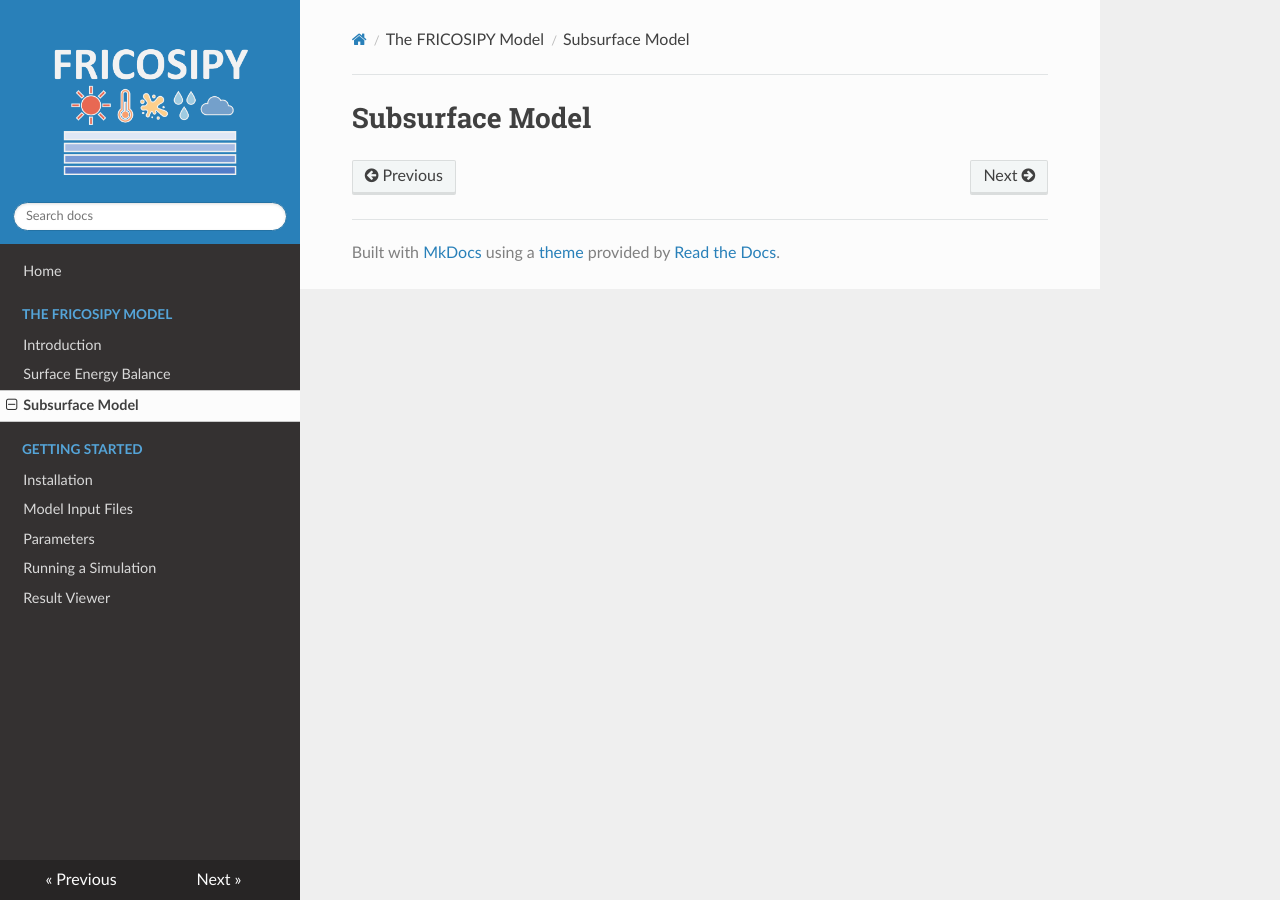
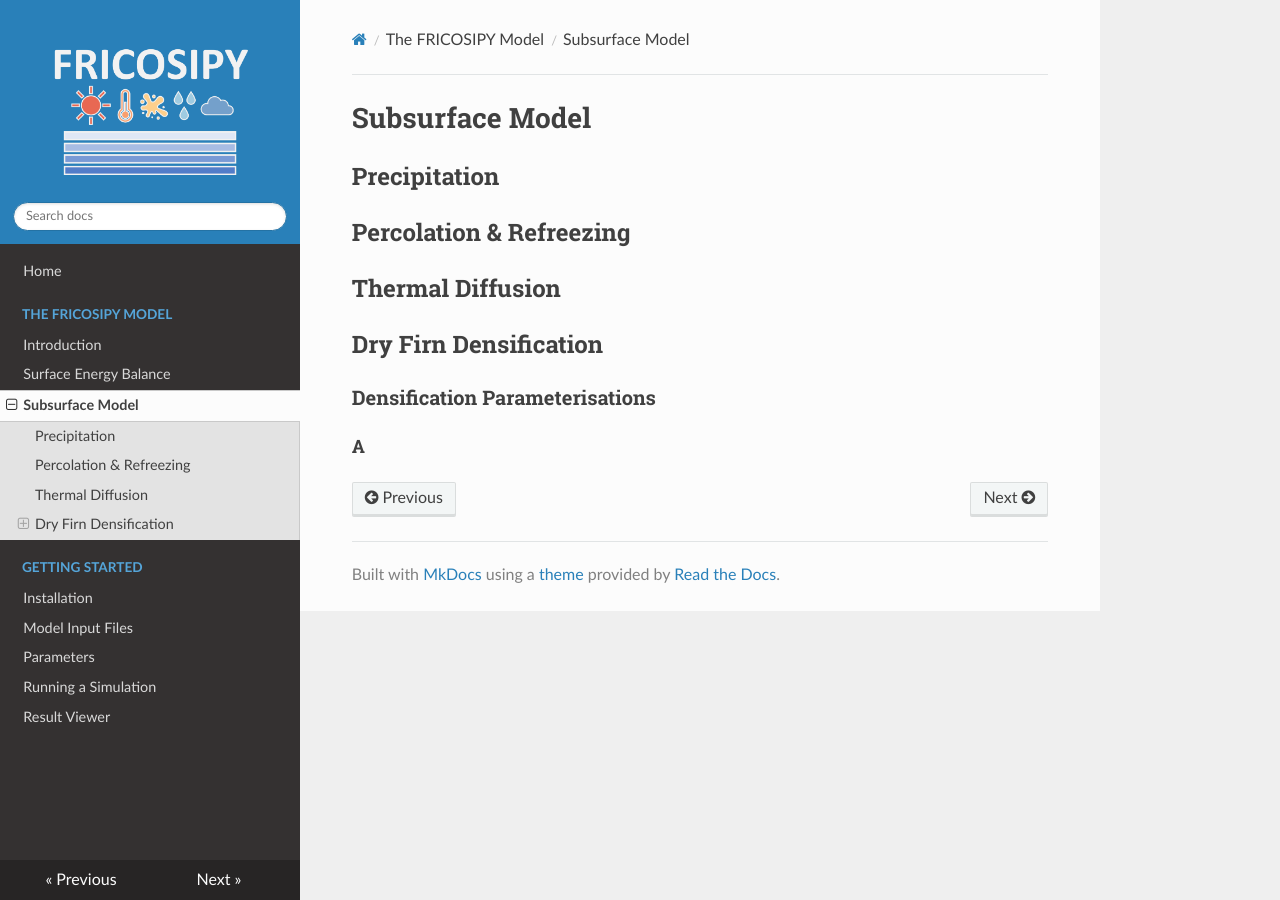
Before and after one commit to MarcusGastaldello/FRICOSIPY, an MkDocs documentation site: the page built from docs/subsurface_model.md, in a window 1280 px wide. Built offline with MkDocs 1.6.1, drawn with Linux system fonts in a browser that asks for light colours; nearby versions of some CDN libraries.

Commit message:
Update subsurface_model.md

```diff
--- a/docs/subsurface_model.md
+++ b/docs/subsurface_model.md
@@ -1 +1,13 @@
 # Subsurface Model
+
+## Precipitation
+
+## Percolation & Refreezing
+
+## Thermal Diffusion
+
+## Dry Firn Densification
+
+### Densification Parameterisations
+
+#### A
```
